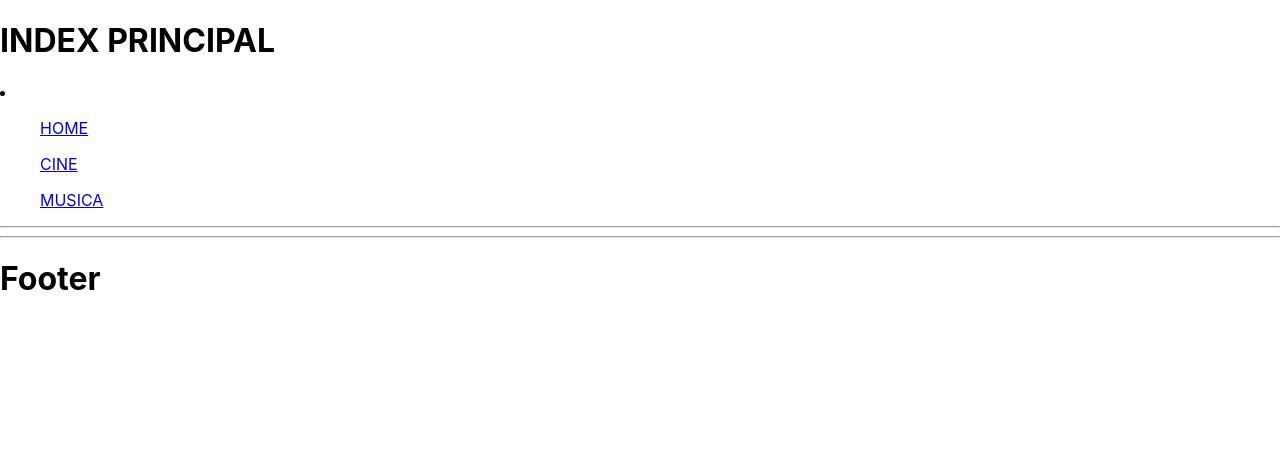
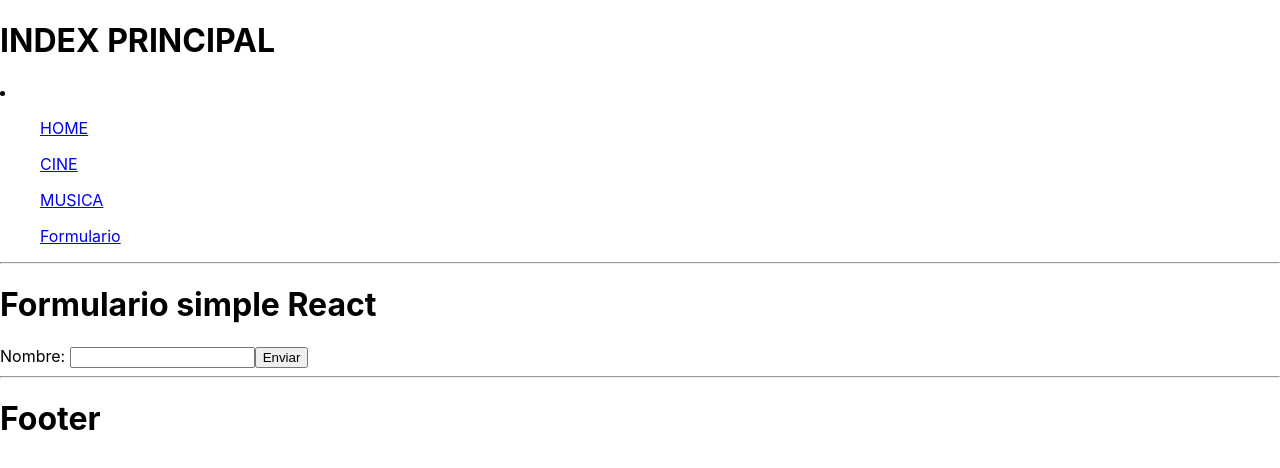
Before and after one commit to angeldzz/reactformrutas, a React (Create React App) app: page /formsimple in a window 1280 px wide. Shown: the top 468 px of the page. Built offline with nearby package versions, Linux system fonts and the light colour scheme.

Commit message:
PRimer formulario simple

```diff
--- /dev/null
+++ b/src/components/FormSimple.jsx
@@ -0,0 +1,26 @@
+import React, { Component } from 'react'
+
+export default class FormSimple extends Component {
+    cajaNombre = React.createRef();
+
+    peticionFormulario = (event) => {
+        // hay que evitar que se envie el formulario como con turi
+        event.preventDefault();
+        console.log("Formulario Enviado");
+        //RECUPERAR EL VALOR DE UN OBJETO REACT
+        let nombre = this.cajaNombre.current.value;
+        console.log("NOmbre recibido " + nombre);
+    }
+  render() {
+    return (
+      <div>
+        <h1>Formulario simple React</h1>
+        <form onSubmit={this.peticionFormulario}>
+            <label>Nombre: </label>
+            <input type="text" ref={this.cajaNombre} />
+            <button type="submit">Enviar</button>
+        </form>
+      </div>
+    )
+  }
+}
--- a/src/components/MenuRutas.jsx
+++ b/src/components/MenuRutas.jsx
@@ -7,8 +7,8 @@ export default class MenuRutas extends Component {
         <li>
             <ul><a href='/'>HOME</a></ul>
             <ul><a href='/cine'>CINE</a></ul>
-            <ul><a href='/musica'>MUSICA</a>
-            </ul>
+            <ul><a href='/musica'>MUSICA</a></ul>
+            <ul><a href='/formsimple'>Formulario</a></ul>
         </li>
       </div>
     )
--- a/src/components/Router.jsx
+++ b/src/components/Router.jsx
@@ -3,6 +3,7 @@ import {BrowserRouter,Route,Routes} from 'react-router-dom'
 import Home from './Home';
 import Cine from './Cine';
 import Musica from './Musica';
+import FormSimple from './FormSimple';
 export default class Router extends Component {
   render() {
     return (
@@ -11,6 +12,7 @@ export default class Router extends Component {
             <Route path='/' element={<Home/>}/>
             <Route path='/cine' element={<Cine/>}/>
             <Route path='/musica' element={<Musica/>}/>
+            <Route path='/formsimple' element={<FormSimple/>}/>
         </Routes>
         </BrowserRouter>
     )
```
